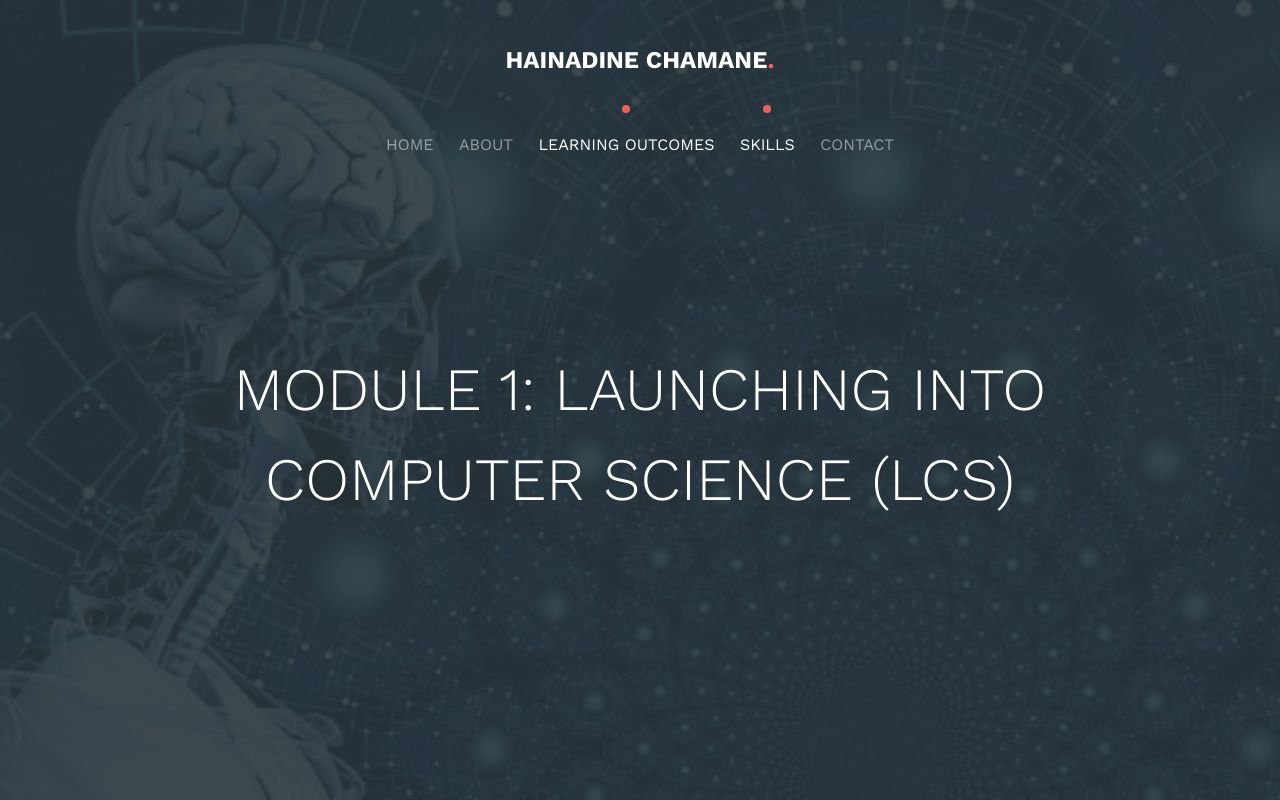
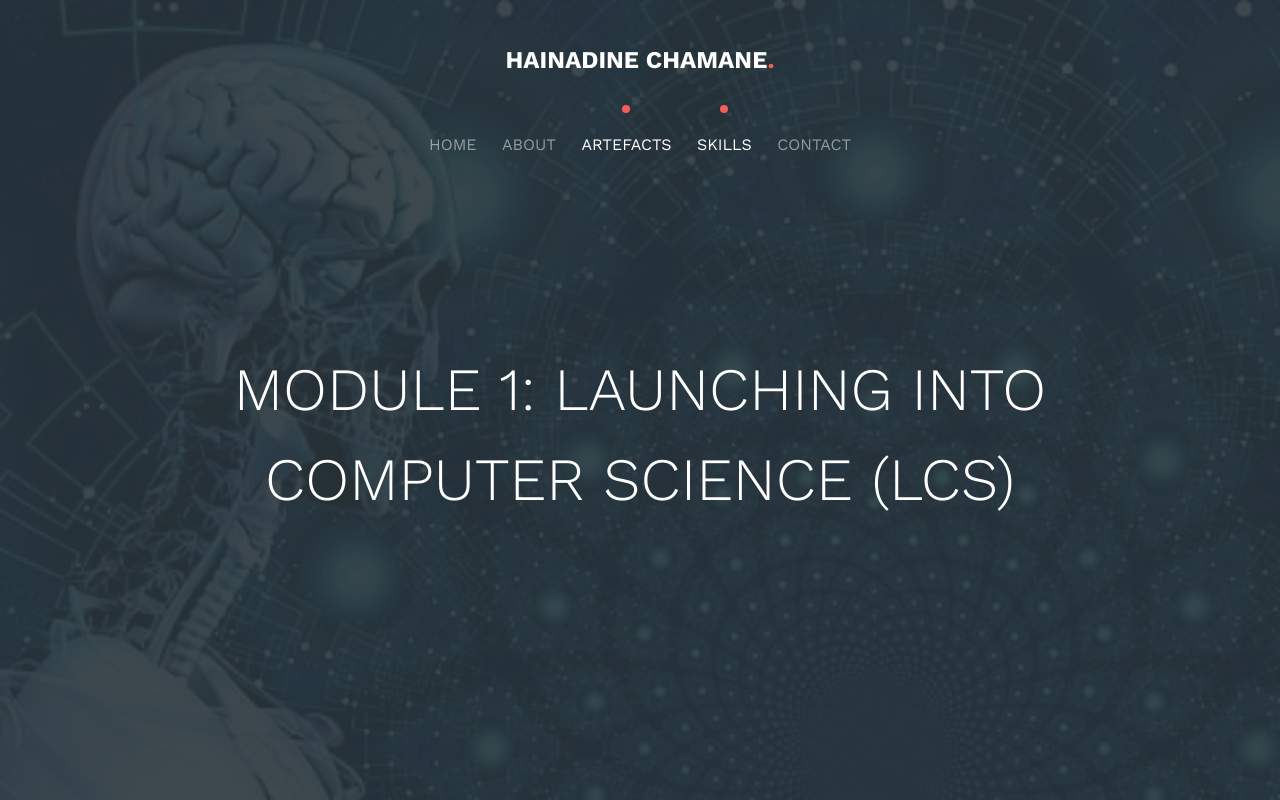
Before and after one commit to hchamane/hchamane.github.io, a plain HTML site: page module1.html in a window 1280 px wide. Shown: the top 800 px of the page. Drawn offline with nearby package versions, Linux system fonts and the light colour scheme; files whose address does not match are found by name.

Commit message:
Update module1.html

```diff
--- a/module1.html
+++ b/module1.html
@@ -75,7 +75,7 @@
                                 <li><a href="home.html">Home</a></li>
                                 <li><a href="about.html">About</a></li>
                                 <li class="has-dropdown active">
-                                    <a href="essex.html">Learning Outcomes</a>
+                                    <a href="essex.html">Artefacts</a>
                                     <ul class="dropdown">
                                         <li><a href="induction.html">Induction</a></li>
                                         <li><a href="module1.html">Module 1: LCS</a></li>
```
